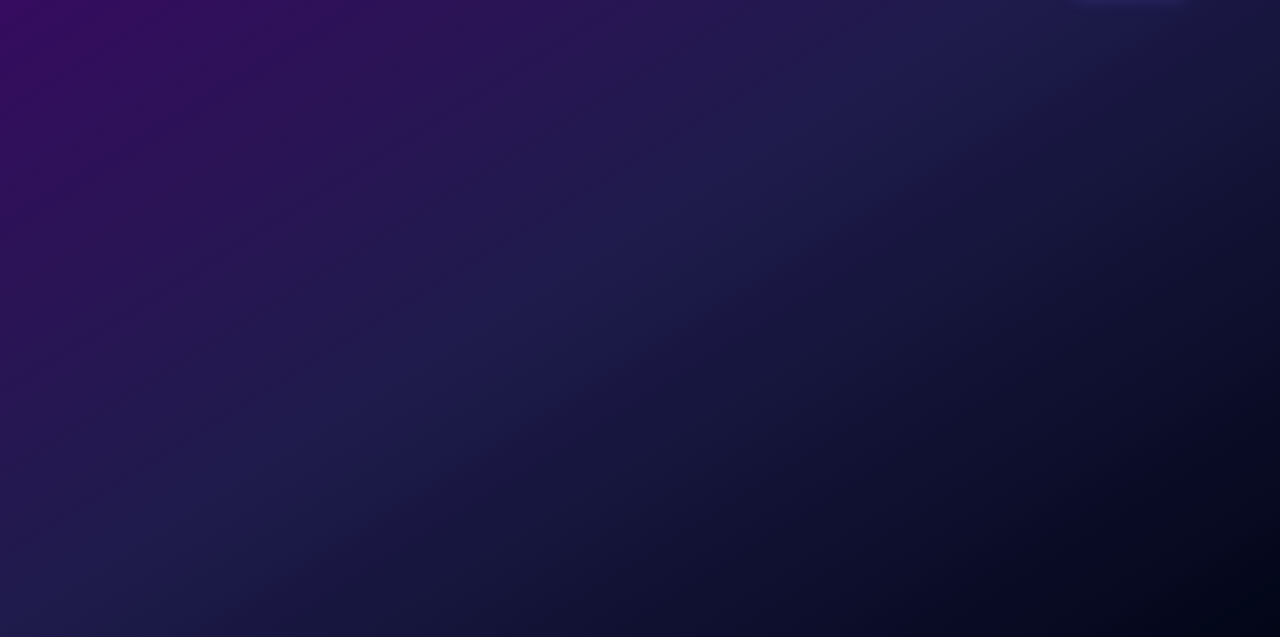
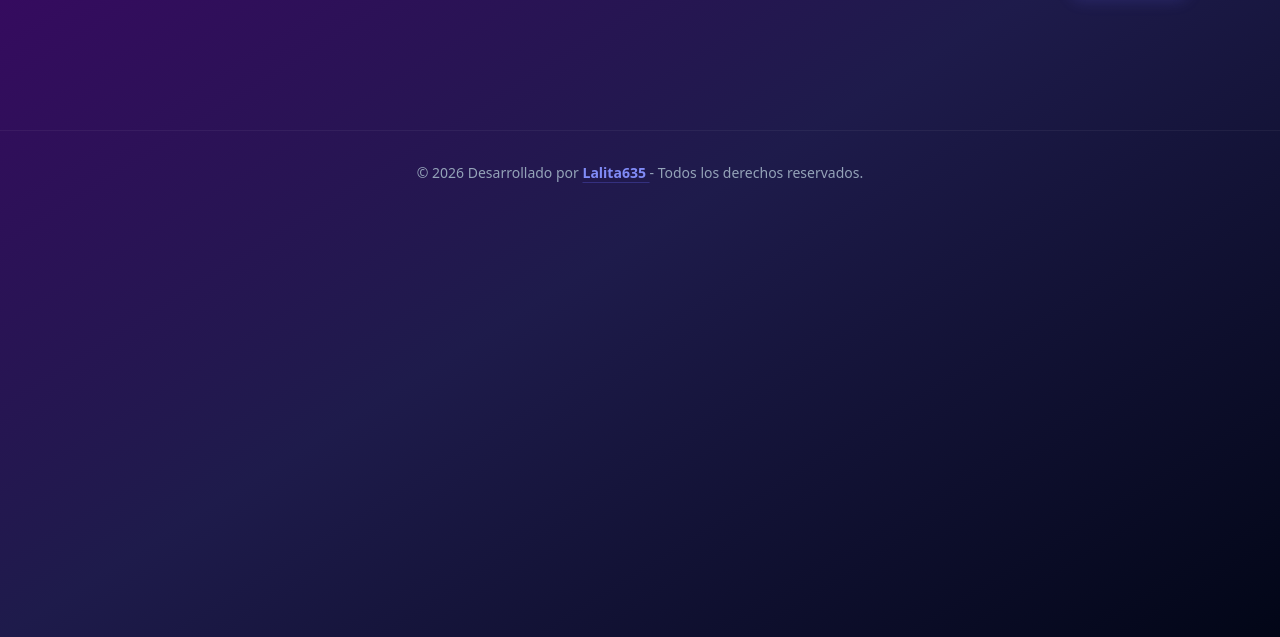
Before and after one commit to lalita635dev-prog/dashboard, a plain HTML site: page index.html in a window 1280 px wide. Shown: the part 163-800 px from the top of the page. Drawn offline with nearby package versions, Linux system fonts and the light colour scheme.

Commit message:
Update index.html

```diff
--- a/index.html
+++ b/index.html
@@ -191,6 +191,17 @@
     </main>
 
     <script src="script.js"></script>
+    <footer class="mt-20 mb-10 text-center border-t border-white/5 pt-8 pb-4">
+        <p class="text-slate-400 text-sm font-medium">
+            © 2026 Desarrollado por
+            <a href="https://lalita635.github.io/Maria_Laura_Peralta/"
+               target="_blank"
+               class="text-indigo-400 hover:text-indigo-300 font-bold transition-all decoration-indigo-500/30 underline-offset-4 underline">
+                Lalita635
+            </a>
+            - Todos los derechos reservados.
+        </p>
+    </footer>
 </body>
 
 
```
